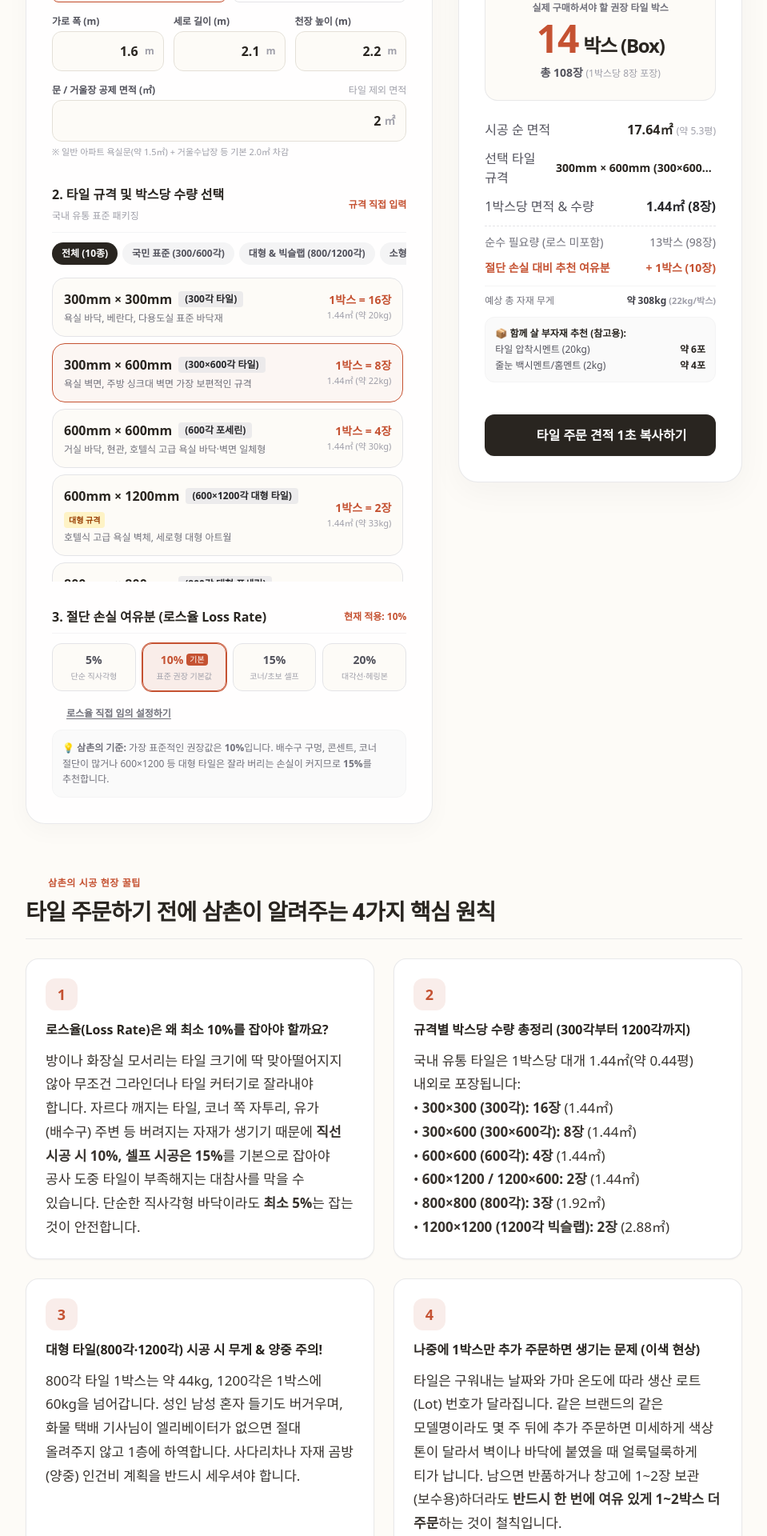
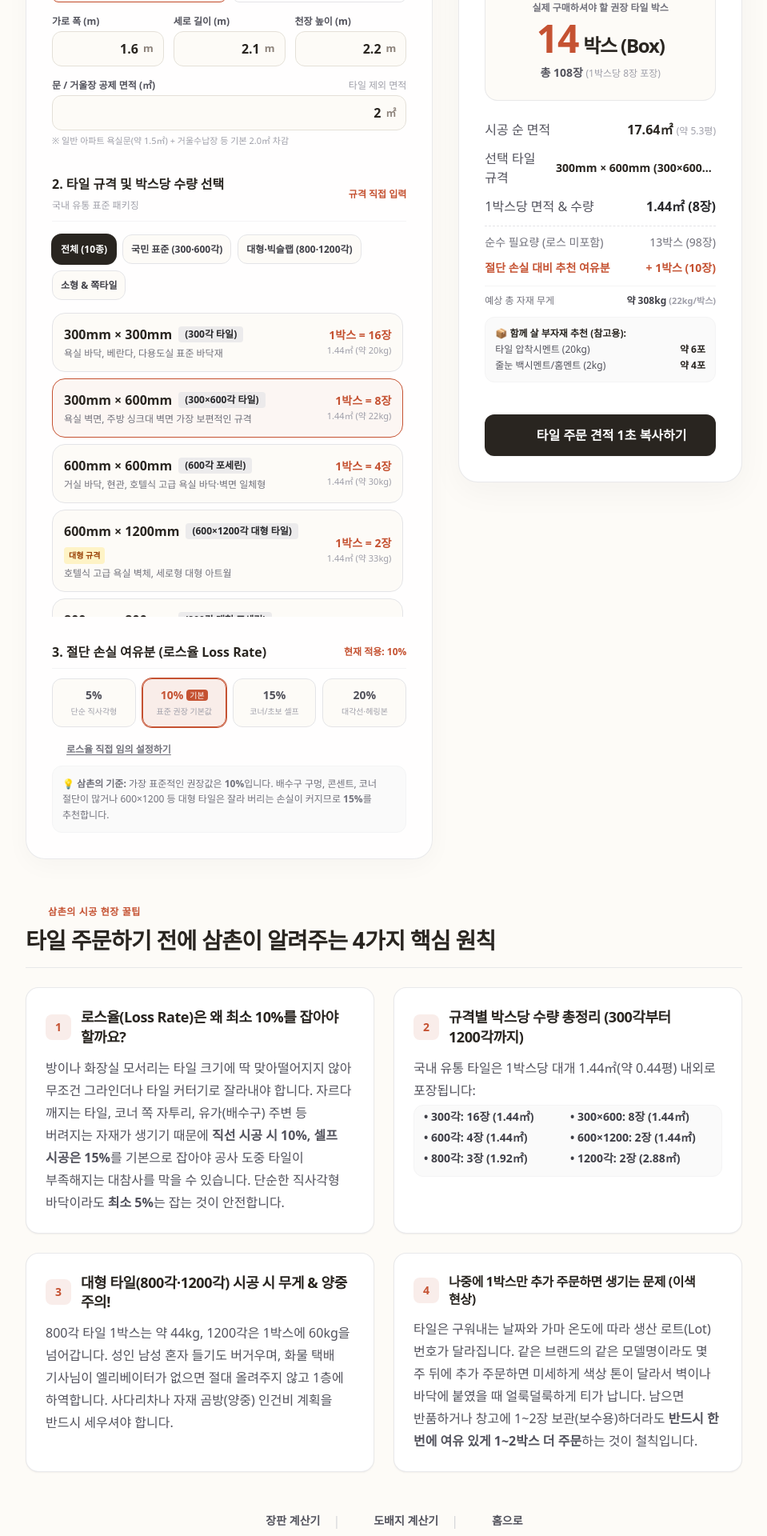
Before and after one commit to thinkdove/unclenote, a Next.js app: page /tile-calculator in a window 1280 px wide. Shown: the part 600-2520 px from the top of the page at 80% size, without its empty margins (160-1119 px from the left). Built offline with nearby package versions, Linux system fonts and the light colour scheme; some icons are missing; a web font is replaced by a local one.

Commit message:
fix(tile-calculator): fix category filter mobile layout with 2x2 grid, resolve horizontal scrollbar and input unit overlap

```diff
--- a/src/app/globals.css
+++ b/src/app/globals.css
@@ -131,3 +131,55 @@ summary::-webkit-details-marker {
   border-color: #c55232;
   box-shadow: 0 0 0 3px rgba(197, 82, 50, 0.15);
 }
+
+/* Standard Mobile Form Input Box with unit suffix (No text overlap) */
+.editorial-input-box {
+  display: flex;
+  align-items: center;
+  justify-content: flex-end;
+  background-color: #fdfbf7;
+  border: 1px solid #e4e0d8;
+  border-radius: 0.75rem;
+  padding: 0.5rem 0.75rem;
+  transition: all 0.2s ease;
+  min-width: 0;
+}
+.editorial-input-box:focus-within {
+  border-color: #c55232;
+  box-shadow: 0 0 0 3px rgba(197, 82, 50, 0.15);
+  background-color: #ffffff;
+}
+.editorial-input-box input {
+  width: 100%;
+  min-width: 0;
+  background: transparent;
+  border: none;
+  outline: none;
+  font-size: 1rem;
+  font-weight: 700;
+  color: #292520;
+  text-align: right;
+  -moz-appearance: textfield;
+}
+.editorial-input-box input::-webkit-outer-spin-button,
+.editorial-input-box input::-webkit-inner-spin-button {
+  -webkit-appearance: none;
+  margin: 0;
+}
+.editorial-input-box .input-unit {
+  margin-left: 0.375rem;
+  font-size: 0.8125rem;
+  font-weight: 700;
+  color: #8c827a;
+  flex-shrink: 0;
+  user-select: none;
+}
+
+/* Hide scrollbar utility for clean mobile scrolling */
+.no-scrollbar::-webkit-scrollbar {
+  display: none;
+}
+.no-scrollbar {
+  -ms-overflow-style: none;
+  scrollbar-width: none;
+}
--- a/src/app/tile-calculator/page.tsx
+++ b/src/app/tile-calculator/page.tsx
@@ -363,7 +363,7 @@ export default function TileCalculatorPage() {
                     <label htmlFor={widthInputId} className="block text-xs font-bold text-zinc-600 mb-1.5">
                       가로 폭 (m)
                     </label>
-                    <div className="relative">
+                    <div className="editorial-input-box">
                       <input
                         id={widthInputId}
                         type="number"
@@ -371,11 +371,8 @@ export default function TileCalculatorPage() {
                         min="0.1"
                         value={widthM}
                         onChange={(e) => setWidthM(Math.max(0, Number(e.target.value)))}
-                        className="editorial-input text-right pr-9"
                       />
-                      <span className="absolute right-3.5 top-1/2 -translate-y-1/2 text-sm text-zinc-400 font-bold">
-                        m
-                      </span>
+                      <span className="input-unit">m</span>
                     </div>
                     <p className="text-[11px] text-zinc-400 mt-1">예: 1.8m (180cm)</p>
                   </div>
@@ -384,7 +381,7 @@ export default function TileCalculatorPage() {
                     <label htmlFor={lengthInputId} className="block text-xs font-bold text-zinc-600 mb-1.5">
                       세로 길이 (m)
                     </label>
-                    <div className="relative">
+                    <div className="editorial-input-box">
                       <input
                         id={lengthInputId}
                         type="number"
@@ -392,11 +389,8 @@ export default function TileCalculatorPage() {
                         min="0.1"
                         value={lengthM}
                         onChange={(e) => setLengthM(Math.max(0, Number(e.target.value)))}
-                        className="editorial-input text-right pr-9"
                       />
-                      <span className="absolute right-3.5 top-1/2 -translate-y-1/2 text-sm text-zinc-400 font-bold">
-                        m
-                      </span>
+                      <span className="input-unit">m</span>
                     </div>
                     <p className="text-[11px] text-zinc-400 mt-1">예: 2.4m (240cm)</p>
                   </div>
@@ -444,18 +438,15 @@ export default function TileCalculatorPage() {
                     <label className="block text-xs font-bold text-zinc-600 mb-1">
                       가로 폭 (m)
                     </label>
-                    <div className="relative">
+                    <div className="editorial-input-box">
                       <input
                         type="number"
                         step="0.1"
                         min="0.5"
                         value={widthM}
                         onChange={(e) => setWidthM(Math.max(0, Number(e.target.value)))}
-                        className="editorial-input text-right pr-7 sm:pr-8 text-sm sm:text-base"
                       />
-                      <span className="absolute right-2 sm:right-3 top-1/2 -translate-y-1/2 text-xs text-zinc-400 font-bold">
-                        m
-                      </span>
+                      <span className="input-unit">m</span>
                     </div>
                   </div>
 
@@ -463,18 +454,15 @@ export default function TileCalculatorPage() {
                     <label className="block text-xs font-bold text-zinc-600 mb-1">
                       세로 길이 (m)
                     </label>
-                    <div className="relative">
+                    <div className="editorial-input-box">
                       <input
                         type="number"
                         step="0.1"
                         min="0.5"
                         value={lengthM}
                         onChange={(e) => setLengthM(Math.max(0, Number(e.target.value)))}
-                        className="editorial-input text-right pr-7 sm:pr-8 text-sm sm:text-base"
                       />
-                      <span className="absolute right-2 sm:right-3 top-1/2 -translate-y-1/2 text-xs text-zinc-400 font-bold">
-                        m
-                      </span>
+                      <span className="input-unit">m</span>
                     </div>
                   </div>
 
@@ -482,7 +470,7 @@ export default function TileCalculatorPage() {
                     <label htmlFor={heightInputId} className="block text-xs font-bold text-zinc-600 mb-1">
                       천장 높이 (m)
                     </label>
-                    <div className="relative">
+                    <div className="editorial-input-box">
                       <input
                         id={heightInputId}
                         type="number"
@@ -490,11 +478,8 @@ export default function TileCalculatorPage() {
                         min="1.5"
                         value={heightM}
                         onChange={(e) => setHeightM(Math.max(0, Number(e.target.value)))}
-                        className="editorial-input text-right pr-7 sm:pr-8 text-sm sm:text-base"
                       />
-                      <span className="absolute right-2 sm:right-3 top-1/2 -translate-y-1/2 text-xs text-zinc-400 font-bold">
-                        m
-                      </span>
+                      <span className="input-unit">m</span>
                     </div>
                   </div>
                 </div>
@@ -507,18 +492,15 @@ export default function TileCalculatorPage() {
                     </label>
                     <span className="text-xs text-zinc-400">타일 제외 면적</span>
                   </div>
-                  <div className="relative">
+                  <div className="editorial-input-box">
                     <input
                       type="number"
                       step="0.5"
                       min="0"
                       value={doorDeductionSqm}
                       onChange={(e) => setDoorDeductionSqm(Math.max(0, Number(e.target.value)))}
-                      className="editorial-input text-right pr-9"
                     />
-                    <span className="absolute right-3.5 top-1/2 -translate-y-1/2 text-sm text-zinc-400 font-bold">
-                      ㎡
-                    </span>
+                    <span className="input-unit">㎡</span>
                   </div>
                   <p className="text-[11px] text-zinc-400 mt-1">※ 일반 아파트 욕실문(약 1.5㎡) + 거울수납장 등 기본 2.0㎡ 차감</p>
                 </div>
@@ -553,16 +535,16 @@ export default function TileCalculatorPage() {
                   </button>
                 </div>
 
-                <div className="relative">
+                <div className="editorial-input-box">
                   <input
                     type="number"
                     step="0.5"
                     min="0.5"
                     value={directAreaSqm}
                     onChange={(e) => setDirectAreaSqm(Math.max(0, Number(e.target.value)))}
-                    className="editorial-input text-right pr-12 text-lg font-bold"
+                    className="!text-lg"
                   />
-                  <span className="absolute right-3.5 top-1/2 -translate-y-1/2 text-sm text-zinc-400 font-bold">
+                  <span className="input-unit !text-base">
                     {directUnit === 'sqm' ? '㎡' : '평'}
                   </span>
                 </div>
@@ -599,33 +581,39 @@ export default function TileCalculatorPage() {
                 <div className="grid grid-cols-3 gap-2">
                   <div>
                     <label className="block text-[11px] text-zinc-500 mb-1">가로 폭 (mm)</label>
+                    <div className="editorial-input-box !py-1 !px-2">
                       <input
                         type="number"
                         step="10"
                         value={customTileWidthMm}
                         onChange={(e) => setCustomTileWidthMm(Math.max(10, Number(e.target.value)))}
-                      className="editorial-input text-right pr-2 py-1 text-sm font-bold"
                       />
+                      <span className="input-unit !text-xs">mm</span>
+                    </div>
                   </div>
                   <div>
                     <label className="block text-[11px] text-zinc-500 mb-1">세로 높이 (mm)</label>
+                    <div className="editorial-input-box !py-1 !px-2">
                       <input
                         type="number"
                         step="10"
                         value={customTileHeightMm}
                         onChange={(e) => setCustomTileHeightMm(Math.max(10, Number(e.target.value)))}
-                      className="editorial-input text-right pr-2 py-1 text-sm font-bold"
                       />
+                      <span className="input-unit !text-xs">mm</span>
+                    </div>
                   </div>
                   <div>
                     <label className="block text-[11px] text-zinc-500 mb-1">1박스당 장수</label>
+                    <div className="editorial-input-box !py-1 !px-2">
                       <input
                         type="number"
                         min="1"
                         value={customPiecesPerBox}
                         onChange={(e) => setCustomPiecesPerBox(Math.max(1, Number(e.target.value)))}
-                      className="editorial-input text-right pr-2 py-1 text-sm font-bold"
                       />
+                      <span className="input-unit !text-xs">장</span>
+                    </div>
                   </div>
                 </div>
                 <p className="text-[11px] text-zinc-500">
@@ -634,22 +622,22 @@ export default function TileCalculatorPage() {
               </div>
             ) : (
               <>
-                {/* Category Filter Pills */}
-                <div className="flex gap-1.5 overflow-x-auto pb-1 text-xs">
+                {/* Category Filter Pills: 모바일에서 슬라이드 스크롤 없이 2x2 그리드로 한눈에 4종 선택, 데스크톱은 가로 배치 */}
+                <div className="grid grid-cols-2 sm:flex sm:flex-wrap gap-2 pt-1 pb-1">
                   {[
                     { id: 'all', label: '전체 (10종)' },
-                    { id: 'standard', label: '국민 표준 (300/600각)' },
-                    { id: 'large', label: '대형 & 빅슬랩 (800/1200각)' },
+                    { id: 'standard', label: '국민 표준 (300·600각)' },
+                    { id: 'large', label: '대형·빅슬랩 (800·1200각)' },
                     { id: 'point', label: '소형 & 쪽타일' },
                   ].map((cat) => (
                     <button
                       key={cat.id}
                       type="button"
                       onClick={() => setPresetCategory(cat.id as any)}
-                      className={`px-3 py-1.5 rounded-full font-bold whitespace-nowrap transition-all ${
+                      className={`px-2.5 py-2.5 rounded-xl text-xs font-bold text-center transition-all border leading-tight ${
                         presetCategory === cat.id
-                          ? 'bg-[#292520] text-white'
-                          : 'bg-zinc-100 text-zinc-600 hover:bg-zinc-200'
+                          ? 'bg-[#292520] text-white border-[#292520] shadow-sm ring-1 ring-[#292520]'
+                          : 'bg-[#fdfbf7] text-zinc-700 border-zinc-200 hover:bg-zinc-100 hover:border-zinc-300'
                       }`}
                     >
                       {cat.label}
@@ -658,7 +646,7 @@ export default function TileCalculatorPage() {
                 </div>
 
                 {/* Preset List */}
-                <div className="space-y-2 max-h-[380px] overflow-y-auto pr-1">
+                <div className="space-y-2 max-h-[380px] overflow-y-auto pr-1 mt-1">
                   {filteredPresets.map((preset) => {
                     const isSelected = !isCustomTile && selectedPresetId === preset.id;
                     return (
@@ -786,18 +774,15 @@ export default function TileCalculatorPage() {
                     onChange={(e) => setLossRate(Number(e.target.value))}
                     className="flex-1 accent-[#c55232] h-2 bg-zinc-200 rounded-lg cursor-pointer"
                   />
-                  <div className="relative w-20">
+                  <div className="editorial-input-box !py-1 !px-2.5 w-24">
                     <input
                       type="number"
                       min="0"
                       max="50"
                       value={lossRate}
                       onChange={(e) => setLossRate(Math.min(50, Math.max(0, Number(e.target.value))))}
-                      className="editorial-input text-right pr-6 py-1.5 text-sm"
                     />
-                    <span className="absolute right-2.5 top-1/2 -translate-y-1/2 text-xs font-bold text-zinc-400">
-                      %
-                    </span>
+                    <span className="input-unit">%</span>
                   </div>
                 </div>
               )}
@@ -811,7 +796,7 @@ export default function TileCalculatorPage() {
         </div>
 
         {/* Right: Calculation Results Card */}
-        <div className="lg:col-span-5 bg-white p-6 sm:p-8 rounded-3xl border border-zinc-200/80 shadow-[0_12px_40px_rgba(0,0,0,0.04)] flex flex-col justify-between space-y-6">
+        <div className="lg:col-span-5 bg-white p-5 sm:p-8 rounded-3xl border border-zinc-200/80 shadow-[0_12px_40px_rgba(0,0,0,0.04)] flex flex-col justify-between space-y-6">
           <div>
             <div className="flex items-center justify-between pb-4 border-b border-zinc-100 mb-6">
               <span className="text-xs uppercase tracking-wider font-bold text-zinc-400">
@@ -823,7 +808,7 @@ export default function TileCalculatorPage() {
             </div>
 
             {/* Big Recommended Box Count Display */}
-            <div className="mb-6 text-center bg-[#fdfbf7] p-6 rounded-2xl border border-zinc-200/80">
+            <div className="mb-6 text-center bg-[#fdfbf7] p-5 sm:p-6 rounded-2xl border border-zinc-200/80">
               <p className="text-xs font-semibold text-zinc-500 mb-1.5">
                 실제 구매하셔야 할 권장 타일 박스
               </p>
@@ -902,7 +887,7 @@ export default function TileCalculatorPage() {
       </div>
 
       {/* Uncle's Pro Tile Tips */}
-      <section className="mt-16 space-y-6">
+      <section className="mt-14 space-y-6">
         <div className="border-b border-zinc-200/80 pb-4">
           <div className="flex items-center gap-2 text-xs font-bold tracking-wider text-[#c55232] uppercase mb-2">
             <Icon icon="solar:lightbulb-bold-duotone" width="20" height="20" />
@@ -913,57 +898,67 @@ export default function TileCalculatorPage() {
           </h2>
         </div>
 
-        <div className="grid grid-cols-1 md:grid-cols-2 gap-6">
-          <div className="bg-white p-6 rounded-2xl border border-zinc-200/80 shadow-xs space-y-3">
-            <div className="w-10 h-10 rounded-xl bg-[#c55232]/10 text-[#c55232] flex items-center justify-center font-black text-lg">
+        <div className="grid grid-cols-1 md:grid-cols-2 gap-4 sm:gap-6">
+          <div className="bg-white p-5 sm:p-6 rounded-2xl border border-zinc-200/80 shadow-xs space-y-3">
+            <div className="flex items-center gap-3">
+              <span className="w-7 h-7 sm:w-8 sm:h-8 rounded-lg bg-[#c55232]/10 text-[#c55232] flex items-center justify-center font-black text-sm shrink-0">
                 1
-            </div>
-            <h3 className="text-base font-bold text-[#292520]">
+              </span>
+              <h3 className="text-base sm:text-lg font-bold text-[#292520] tracking-tight leading-snug">
                 로스율(Loss Rate)은 왜 최소 10%를 잡아야 할까요?
               </h3>
-            <p className="editorial-body text-zinc-600 text-sm">
+            </div>
+            <p className="text-[14px] sm:text-base text-zinc-600 leading-[1.75] break-keep">
               방이나 화장실 모서리는 타일 크기에 딱 맞아떨어지지 않아 무조건 그라인더나 타일 커터기로 잘라내야 합니다. 자르다 깨지는 타일, 코너 쪽 자투리, 유가(배수구) 주변 등 버려지는 자재가 생기기 때문에 <strong>직선 시공 시 10%, 셀프 시공은 15%</strong>를 기본으로 잡아야 공사 도중 타일이 부족해지는 대참사를 막을 수 있습니다. 단순한 직사각형 바닥이라도 <strong>최소 5%</strong>는 잡는 것이 안전합니다.
             </p>
           </div>
 
-          <div className="bg-white p-6 rounded-2xl border border-zinc-200/80 shadow-xs space-y-3">
-            <div className="w-10 h-10 rounded-xl bg-[#c55232]/10 text-[#c55232] flex items-center justify-center font-black text-lg">
+          <div className="bg-white p-5 sm:p-6 rounded-2xl border border-zinc-200/80 shadow-xs space-y-3">
+            <div className="flex items-center gap-3">
+              <span className="w-7 h-7 sm:w-8 sm:h-8 rounded-lg bg-[#c55232]/10 text-[#c55232] flex items-center justify-center font-black text-sm shrink-0">
                 2
-            </div>
-            <h3 className="text-base font-bold text-[#292520]">
+              </span>
+              <h3 className="text-base sm:text-lg font-bold text-[#292520] tracking-tight leading-snug">
                 규격별 박스당 수량 총정리 (300각부터 1200각까지)
               </h3>
-            <p className="editorial-body text-zinc-600 text-sm">
-              국내 유통 타일은 1박스당 대개 1.44㎡(약 0.44평) 내외로 포장됩니다:
-              <br />• <strong>300×300 (300각): 16장</strong> (1.44㎡)
-              <br />• <strong>300×600 (300×600각): 8장</strong> (1.44㎡)
-              <br />• <strong>600×600 (600각): 4장</strong> (1.44㎡)
-              <br />• <strong>600×1200 / 1200×600: 2장</strong> (1.44㎡)
-              <br />• <strong>800×800 (800각): 3장</strong> (1.92㎡)
-              <br />• <strong>1200×1200 (1200각 빅슬랩): 2장</strong> (2.88㎡)
-            </p>
+            </div>
+            <div className="text-[14px] sm:text-base text-zinc-600 leading-[1.75] space-y-1">
+              <p>국내 유통 타일은 1박스당 대개 1.44㎡(약 0.44평) 내외로 포장됩니다:</p>
+              <div className="grid grid-cols-2 gap-1.5 pt-1 text-xs sm:text-sm font-semibold text-zinc-700 bg-zinc-50 p-3 rounded-xl border border-zinc-100">
+                <div>• 300각: 16장 (1.44㎡)</div>
+                <div>• 300×600: 8장 (1.44㎡)</div>
+                <div>• 600각: 4장 (1.44㎡)</div>
+                <div>• 600×1200: 2장 (1.44㎡)</div>
+                <div>• 800각: 3장 (1.92㎡)</div>
+                <div>• 1200각: 2장 (2.88㎡)</div>
+              </div>
+            </div>
           </div>
 
-          <div className="bg-white p-6 rounded-2xl border border-zinc-200/80 shadow-xs space-y-3">
-            <div className="w-10 h-10 rounded-xl bg-[#c55232]/10 text-[#c55232] flex items-center justify-center font-black text-lg">
+          <div className="bg-white p-5 sm:p-6 rounded-2xl border border-zinc-200/80 shadow-xs space-y-3">
+            <div className="flex items-center gap-3">
+              <span className="w-7 h-7 sm:w-8 sm:h-8 rounded-lg bg-[#c55232]/10 text-[#c55232] flex items-center justify-center font-black text-sm shrink-0">
                 3
-            </div>
-            <h3 className="text-base font-bold text-[#292520]">
+              </span>
+              <h3 className="text-base sm:text-lg font-bold text-[#292520] tracking-tight leading-snug">
                 대형 타일(800각·1200각) 시공 시 무게 & 양중 주의!
               </h3>
-            <p className="editorial-body text-zinc-600 text-sm">
+            </div>
+            <p className="text-[14px] sm:text-base text-zinc-600 leading-[1.75] break-keep">
               800각 타일 1박스는 약 44kg, 1200각은 1박스에 60kg을 넘어갑니다. 성인 남성 혼자 들기도 버거우며, 화물 택배 기사님이 엘리베이터가 없으면 절대 올려주지 않고 1층에 하역합니다. 사다리차나 자재 곰방(양중) 인건비 계획을 반드시 세우셔야 합니다.
             </p>
           </div>
 
-          <div className="bg-white p-6 rounded-2xl border border-zinc-200/80 shadow-xs space-y-3">
-            <div className="w-10 h-10 rounded-xl bg-[#c55232]/10 text-[#c55232] flex items-center justify-center font-black text-lg">
+          <div className="bg-white p-5 sm:p-6 rounded-2xl border border-zinc-200/80 shadow-xs space-y-3">
+            <div className="flex items-center gap-3">
+              <span className="w-7 h-7 sm:w-8 sm:h-8 rounded-lg bg-[#c55232]/10 text-[#c55232] flex items-center justify-center font-black text-sm shrink-0">
                 4
-            </div>
-            <h3 className="text-base font-bold text-[#292520]">
+              </span>
+              <h3 className="text-base font-bold text-[#292520] tracking-tight leading-snug">
                 나중에 1박스만 추가 주문하면 생기는 문제 (이색 현상)
               </h3>
-            <p className="editorial-body text-zinc-600 text-sm">
+            </div>
+            <p className="text-[14px] sm:text-base text-zinc-600 leading-[1.75] break-keep">
               타일은 구워내는 날짜와 가마 온도에 따라 생산 로트(Lot) 번호가 달라집니다. 같은 브랜드의 같은 모델명이라도 몇 주 뒤에 추가 주문하면 미세하게 색상 톤이 달라서 벽이나 바닥에 붙였을 때 얼룩덜룩하게 티가 납니다. 남으면 반품하거나 창고에 1~2장 보관(보수용)하더라도 <strong>반드시 한 번에 여유 있게 1~2박스 더 주문</strong>하는 것이 철칙입니다.
             </p>
           </div>
```
Lines whose indentation alone changed are shown as unchanged.
